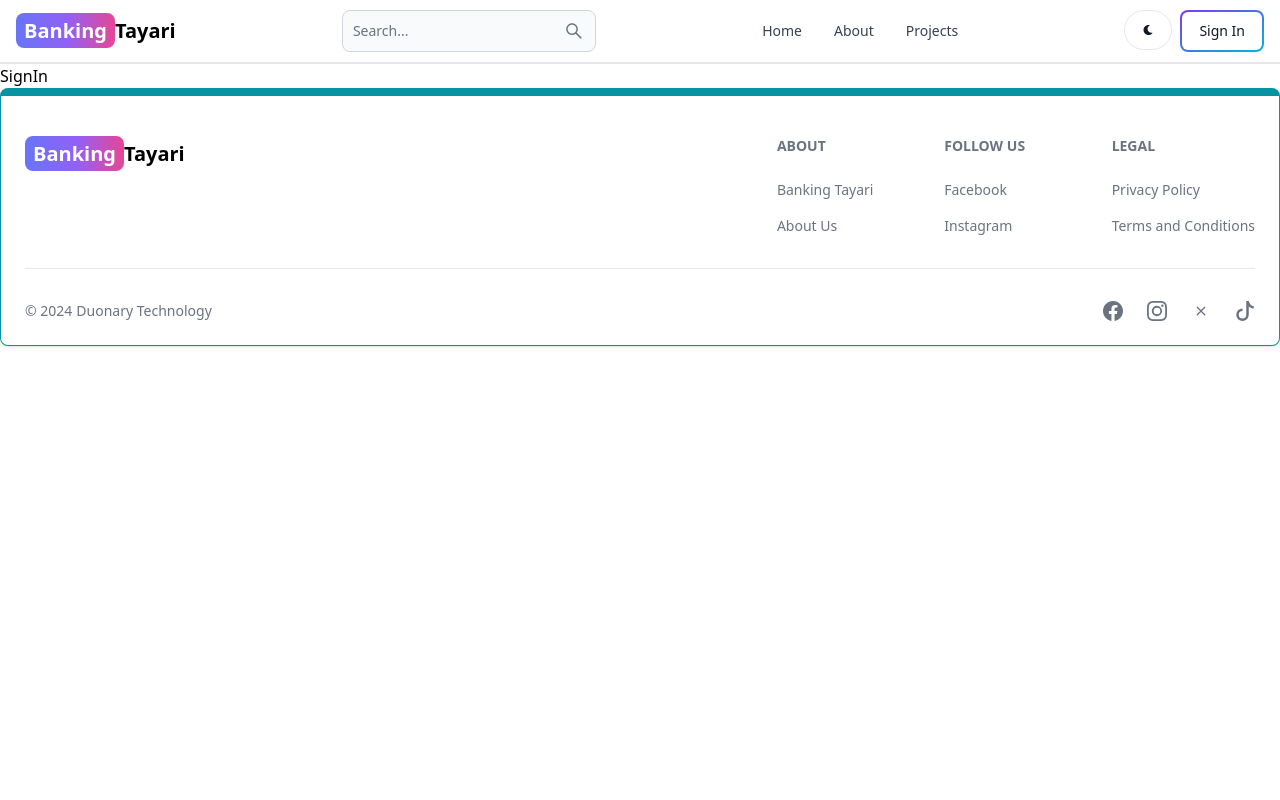
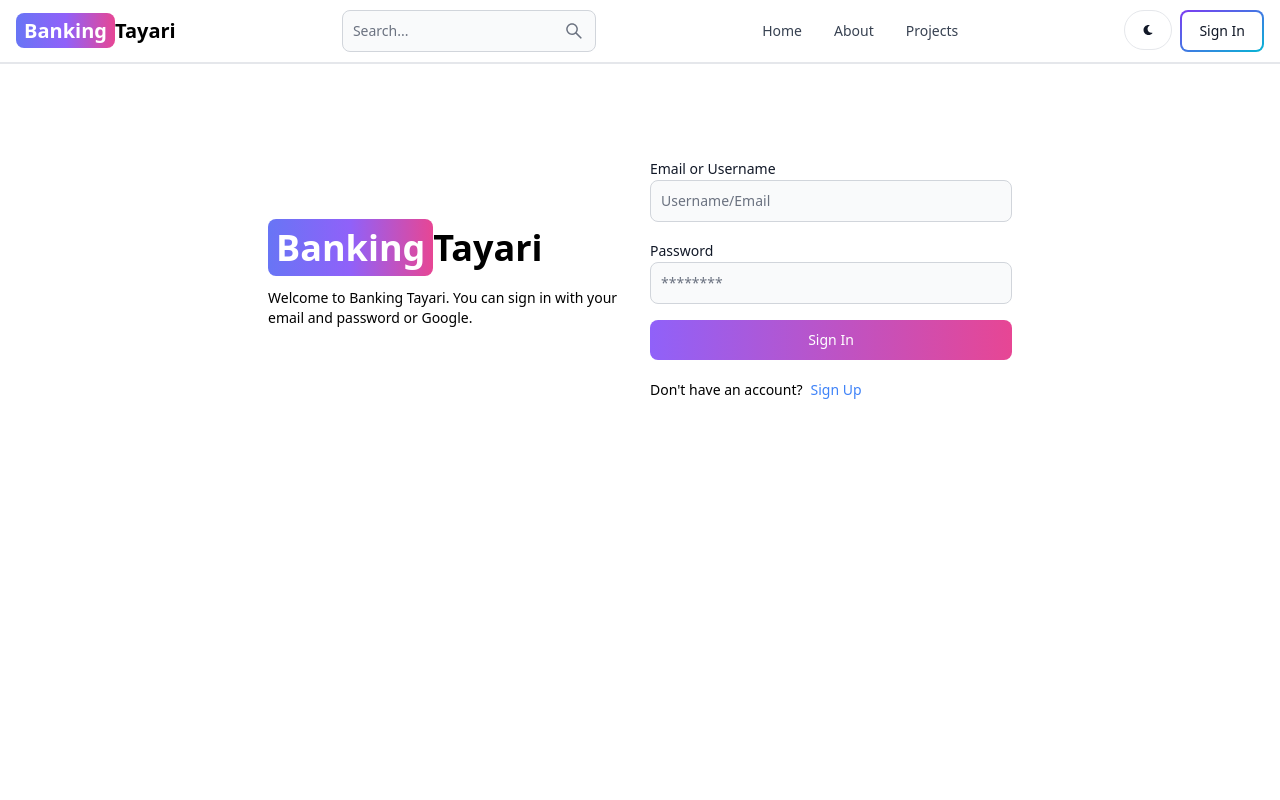
Before and after one commit to sunil-jr/Manoj-Sapkota-Blog, a React (Vite) app in the folder client/: page /sign-in in a window 1280 px wide. Shown: the top 800 px of the page. Built offline with nearby package versions, Linux system fonts and the light colour scheme.

Commit message:
Setup Redux Toolkit

```diff
--- a/client/package.json
+++ b/client/package.json
@@ -10,10 +10,12 @@
     "preview": "vite preview"
   },
   "dependencies": {
+    "@reduxjs/toolkit": "^2.2.7",
     "flowbite-react": "^0.10.1",
     "react": "^18.3.1",
     "react-dom": "^18.3.1",
     "react-icons": "^5.3.0",
+    "react-redux": "^9.1.2",
     "react-router-dom": "^6.26.1"
   },
   "devDependencies": {
--- a/client/src/main.jsx
+++ b/client/src/main.jsx
@@ -2,9 +2,11 @@
 import { createRoot } from 'react-dom/client'
 import App from './App.jsx'
 import './index.css'
+import { store } from './redux/store.js'
+import { Provider } from 'react-redux'
 
 createRoot(document.getElementById('root')).render(
-  <StrictMode>
+  <Provider store={store}>
     <App />
-  </StrictMode>,
+  </Provider>,
 )
--- a/client/src/pages/SignIn.jsx
+++ b/client/src/pages/SignIn.jsx
@@ -1,9 +1,100 @@
-import React from 'react'
+import { React, useState } from 'react';
+import { Link, useNavigate } from 'react-router-dom';
+import { Alert, Button, Label, Spinner, TextInput } from 'flowbite-react';
+import { useSelector, useDispatch } from 'react-redux';
+import { signInStart, signInSuccess, signInFailure } from '../redux/user/userSlice';
 
-export default function SignIn() {
+export default function SignUp() {
+  const [formData, setFormData] = useState({});
+  const {loading, error: errorMessage} = useSelector(state => state.user);
+  const dispatch = useDispatch();
+  const navigate = useNavigate();
+
+  const handleChange = (e) => {
+    setFormData({...formData, [e.target.id]: e.target.value.trim()});
+  };
+
+  const handleSubmit = async (e) => {
+    e.preventDefault();
+    if(!formData.emailOrUsername || !formData.password){
+      return dispatch(signInFailure("Please fill out all fields."));
+    }
+    try{
+      dispatch(signInStart());
+      const res = await fetch('/api/auth/signin', {
+        method: 'POST',
+        headers: {'Content-Type' : 'application/json'},
+        body: JSON.stringify(formData),
+      });
+      const data = await res.json();
+
+      if(data.success === false){
+        return dispatch(signInFailure(data.message));
+      }
+      if(res.ok){
+        dispatch(signInSuccess(data));
+        navigate('/');
+      }
+    } catch(err){
+      return dispatch(signInFailure(data.message));
+    }
+  }
+
   return (
-    <div>
-      SignIn
+    <div className='min-h-screen mt-20'>
+
+
+      <div className='flex p-3 max-w-3xl mx-auto flex-col md:flex-row md:items-center gap-5'>
+      { /* Left Side */ }
+      <div className='flex-1'>
+      <Link to= '/' className='font-bold dark:text-white text-4xl'>
+        <span className='px-2 py-1 bg-gradient-to-r from-indigo-500 via-purple-500 to-pink-500 rounded-lg text-white'>Banking</span>
+        Tayari
+    </Link>
+
+      <p className='text-sm mt-5'>
+        Welcome to Banking Tayari. You can sign in with your email and password or Google.
+      </p>
+      </div>
+
+      { /* Right Side */ }
+      <div className='flex-1'>
+        <form className='flex flex-col gap-4' onSubmit={handleSubmit}>
+          <div>
+            <Label value='Email or Username' />
+            <TextInput type = 'text' placeholder='Username/Email' id='emailOrUsername' onChange = {handleChange}/>
+          </div>
+          <div>
+            <Label value='Password' />
+            <TextInput type = 'password' placeholder='********' id='password' onChange = {handleChange}/>
+          </div>
+
+          <Button gradientDuoTone='purpleToPink' type='submit' disabled={loading}>
+            {
+            loading ? (
+              <>
+              <Spinner size='sm'/>
+              <span className='pl-3'>Loading...</span>
+              </>
+            ) : 'Sign In'
+}
+          </Button>
+        </form>
+        <div className='flex gap-2 text-sm mt-5'>
+          <span>Don't have an account?</span>
+          <Link to='/sign-up' className='text-blue-500'>
+            Sign Up
+          </Link>
+        </div>
+        {
+          errorMessage && (
+            <Alert className='mt-5' color='failure'>
+              {errorMessage}
+            </Alert>
+          )
+        }
+      </div>
     </div>
-  )
+    </div>
+  );
 }
--- /dev/null
+++ b/client/src/redux/store.js
@@ -0,0 +1,8 @@
+import { configureStore } from '@reduxjs/toolkit';
+import userReducer  from './user/userSlice';
+
+export const store = configureStore({
+  reducer: {
+    user: userReducer
+},
+});
--- /dev/null
+++ b/client/src/redux/user/userSlice.js
@@ -0,0 +1,30 @@
+import { createSlice, current } from "@reduxjs/toolkit";
+
+const initialState = {
+    currentUser: null,
+    error: null,
+    loading: false
+}
+
+const userSlice = createSlice({
+    name:'user',
+    initialState,
+    reducers: {
+        signInStart: (state) => {
+            state.loading=true;
+            state.error=null;
+        },
+        signInSuccess: (state, action) => {
+            state.currentUser = action.payload;
+            state.loading = false;
+            state.error = null;
+        },
+        signInFailure: (state, action) => {
+            state.loading = false;
+            state.error = action.payload;
+        }
+    },
+});
+
+export const {signInStart, signInSuccess, signInFailure} = userSlice.actions;
+export default userSlice.reducer;
```
Also changed, not shown: 2 other files (tests, documents, lock files or other folders).
